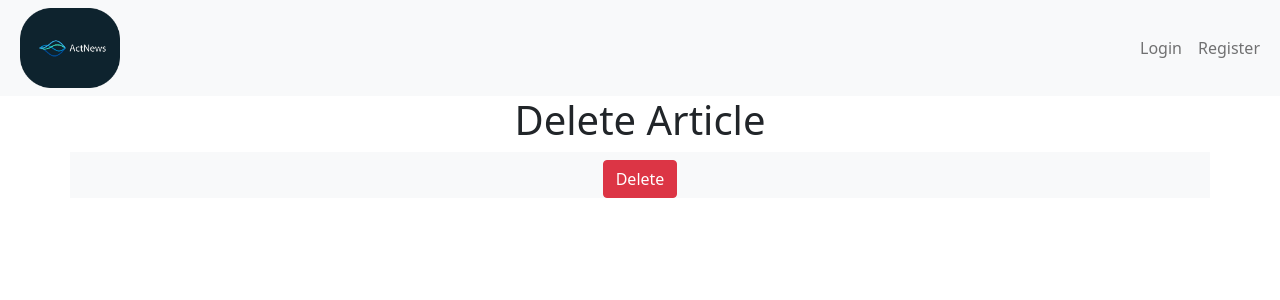
After one commit to NDYordanov/ActNews_SoftUni, a Django app: page /article/delete/1 in a window 1280 px wide. The commit adds this page. Shown: the top 300 px of the page. Run offline with Django 4.2, Linux system fonts and the light colour scheme; tables that the repository leaves empty hold one stand-in row (values such as "Sample post"); some libraries are stand-ins or nearby versions.

Commit message:
Fixed all Article CRUD operations

```diff
--- a/project/project/main/views.py
+++ b/project/project/main/views.py
@@ -4,7 +4,7 @@ from django.urls import reverse_lazy
 from django.views import generic as views
 
 from project.common.view_mixins import RedirectToDashboard
-from project.main.forms import CreateArticleForm, EditArticleForm
+from project.main.forms import CreateArticleForm, EditArticleForm, DeleteArticleForm
 from project.main.models import Article
 
 
@@ -46,4 +46,7 @@ class EditArticleView(views.UpdateView):
 
 class DeleteArticleView(views.DeleteView):
     model = Article
+    fields = '__all__'
+    template_name = 'main/delete_article.html'
     success_url = reverse_lazy('home page')
+    #form_class = DeleteArticleForm
--- a/project/templates/main/article_details.html
+++ b/project/templates/main/article_details.html
@@ -10,7 +10,7 @@
     </div>
 
     {% if request.user.is_superuser %}
-        <a href="{% url 'edit article page' article.id %}" class="btn btn-danger">Edit article</a>
-        <a href="{% url 'delete article page' article.id%}" class="btn btn-danger">Delete article</a>
+        <a href="{% url 'edit article page' article.id %}" class="btn btn-primary">Edit article</a>
+        <a href="{% url 'delete article page' article.pk %}" class="btn btn-danger">Delete article</a>
     {% endif %}
 {% endblock %}
--- /dev/null
+++ b/project/templates/main/delete_article.html
@@ -0,0 +1,13 @@
+{% extends 'base.html' %}
+{% block content %}
+    <h1 class="text-center">Delete Article</h1>
+    <div class="container bg-light">
+        <div class="col-md-12 text-center">
+            <form method="post" action="{% url 'delete article page' article.pk %}" enctype="multipart/form-data">
+                {% csrf_token %}
+                {{ form }}
+                <button class="btn btn-danger mt-2 justify-content-center" type="submit">Delete</button>
+            </form>
+        </div>
+    </div>
+{% endblock %}
```
Also changed, not shown: project/project/main/forms.py (+14 -4 lines).
